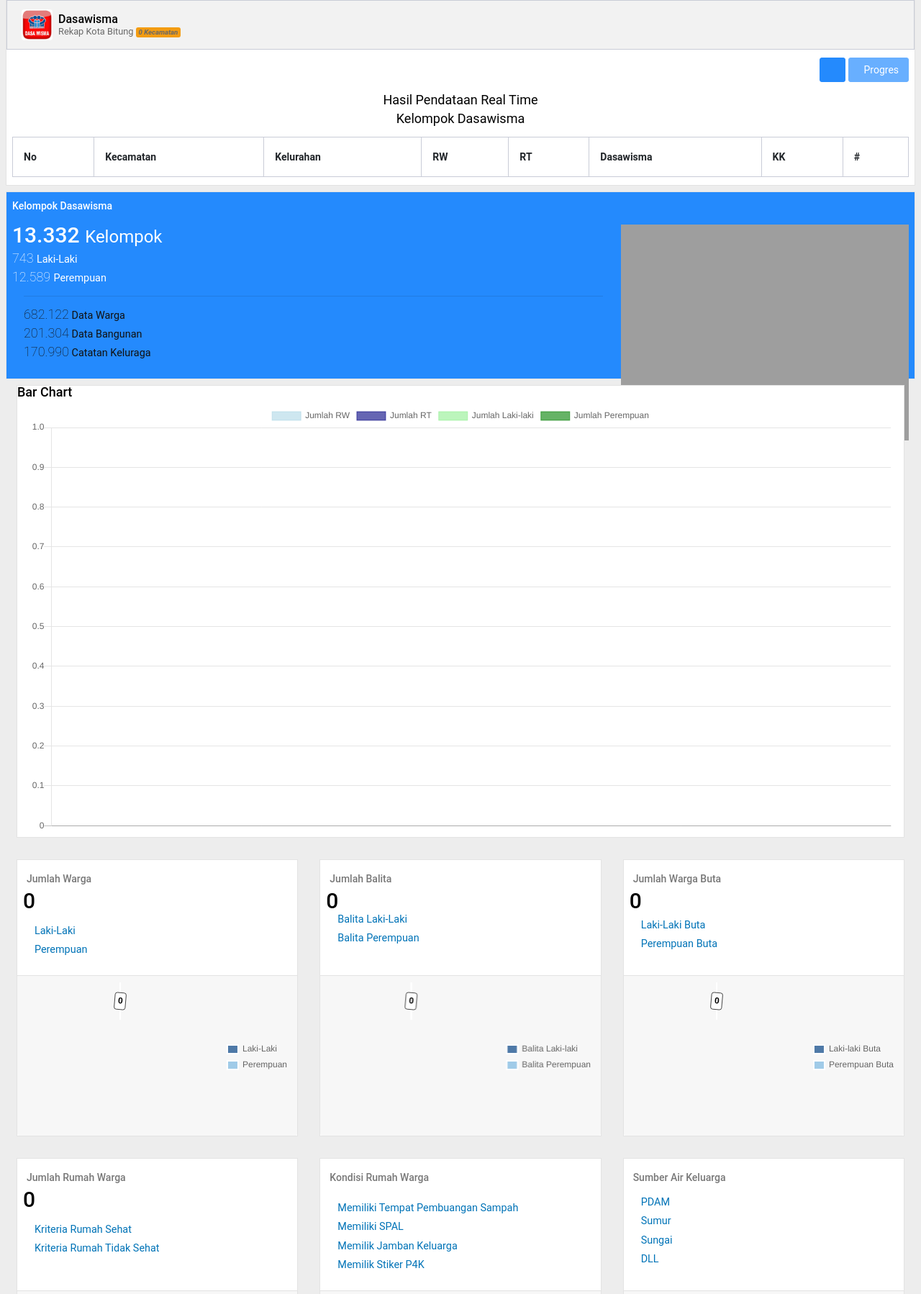
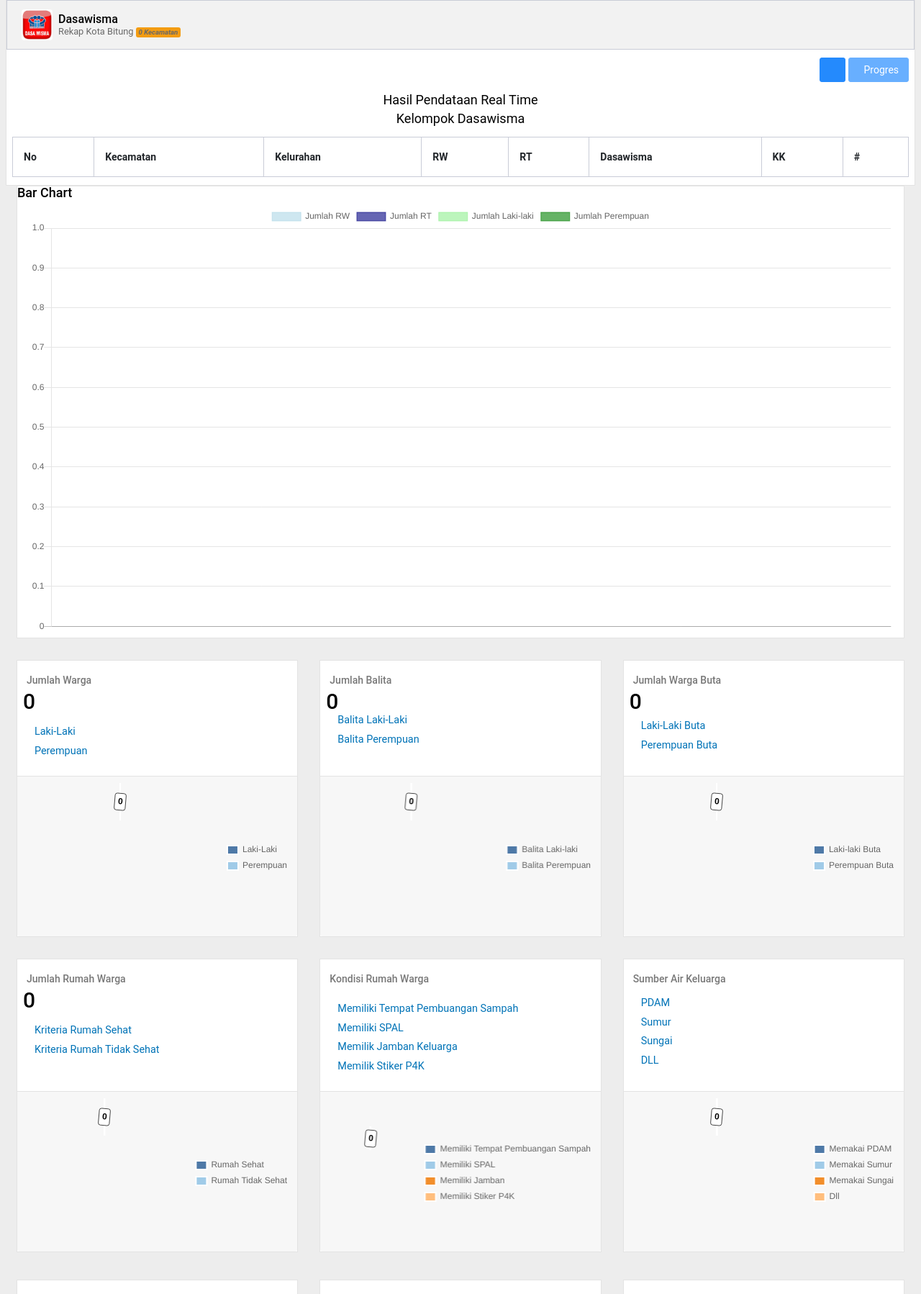
Before and after one commit to AltheaIX/web_stat, a PHP site: page /view/rekap/ in a window 1280 px wide. Shown: the part 106-1904 px from the top of the page at 72% size. Run offline with PHP 8.4, Linux system fonts and the light colour scheme; data that the repository does not hold is empty; some web fonts are replaced; grey boxes are pictures that could not be loaded.

Commit message:
Update Pages

```diff
--- a/view/rekap/index.php
+++ b/view/rekap/index.php
@@ -196,33 +196,6 @@ $rowa = $stmta->fetch();
         window.location.href = 'detail_kecamatan.php?id_kecamatan=' + idKecamatan;
     }
 </script>
-
-        <div class="d-print-block">
-            <div class="card data-icon-card-primary mb-2 mt-2">
-                <div class="card-body">
-                    <h3 class="card-title text-md-center text-xl-left text-white">Kelompok Dasawisma</h3>
-                    <div class="row">
-                        <div class="col-8 text-white">
-                            <h3>13.332<span>
-                                    <small> Kelompok</small>
-                                </span></h3>
-
-                            <h4 class="text-white font-weight-lighter mb-2">743 <span><small>Laki-Laki</small></span></h4>
-                            <h4 class="text-white font-weight-lighter mb-0">12.589 <span><small>Perempuan</small></span></h4>
-                            <ul>
-                                <hr>
-                                <h4 class="mb-2 mt-3 font-weight-lighter text-black">682.122<span><small> Data Warga</small></span></h4>
-                                <h4 class="mb-2 font-weight-lighter text-black">201.304<span><small> Data Bangunan</small></span></h4>
-                                <h4 class="mb-2 font-weight-lighter text-black">170.990<span><small> Catatan Keluraga</small></span></h4>
-                            </ul>
-                        </div>
-                        <div class="col-4 background-icon">
-                            <i class="mdi mdi-library"></i>
-                        </div>
-                    </div>
-                </div>
-            </div>
-        </div>
 
        <div class="col-md-12 grid-margin stretch-card">
     <div class="card">
```
Also changed, not shown: view/rekap/detail_kecamatan.php (+0 -27 lines), view/rekap/detail_kelurahan.php (+0 -27 lines).
